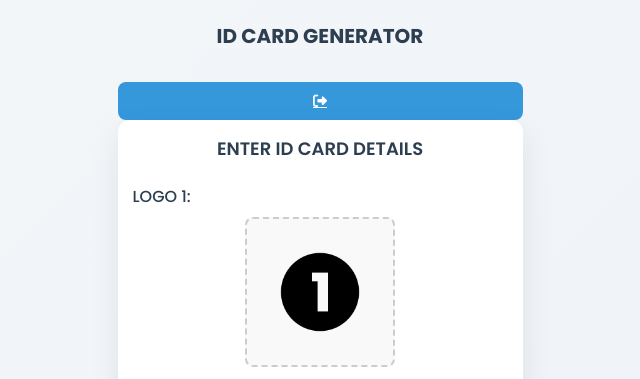
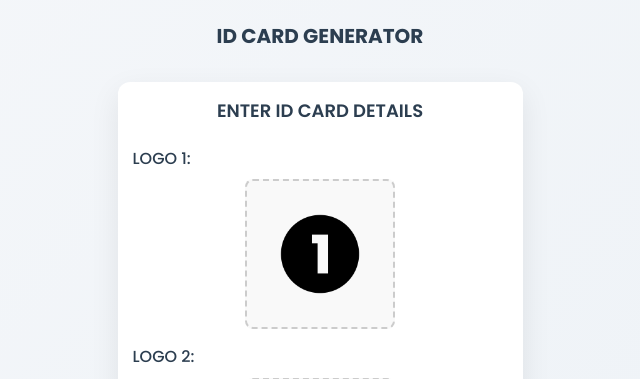
Before and after one commit to rulercosta/id-card-generator, a Flask app: page / in a window 1280 px wide. Shown: the top 379 px of the page, without its empty margins (320-960 px from the left). Run offline with Flask 3, Linux system fonts and the light colour scheme; some libraries are stand-ins or nearby versions.

Commit message:
remove logout button from index.html

```diff
--- a/templates/index.html
+++ b/templates/index.html
@@ -14,11 +14,6 @@
         <div class="header">
             <div class="header-left">
                 <h1>ID Card Generator</h1>
-            </div>
-            <div class="header-right">
-                <a href="{{ url_for('logout') }}" class="action-btn logout-btn" title="Logout">
-                    <i class="fas fa-sign-out-alt"></i>
-                </a>
             </div>
         </div>
 
```
